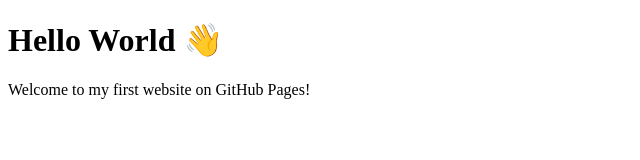
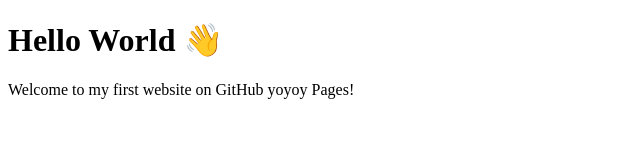
Before and after one commit to dicroosmaker/dicroos.github.io, a plain HTML site: page index.html in a window 1280 px wide. Shown: the full height of the page, 0-640 px from the left. Drawn offline with Linux system fonts and the light colour scheme.

Commit message:
Update index.html

```diff
--- a/index.html
+++ b/index.html
@@ -5,6 +5,6 @@
 </head>
 <body>
   <h1>Hello World 👋</h1>
-  <p>Welcome to my first website on GitHub Pages!</p>
+  <p>Welcome to my first website on GitHub yoyoy Pages!</p>
 </body>
 </html>
```
